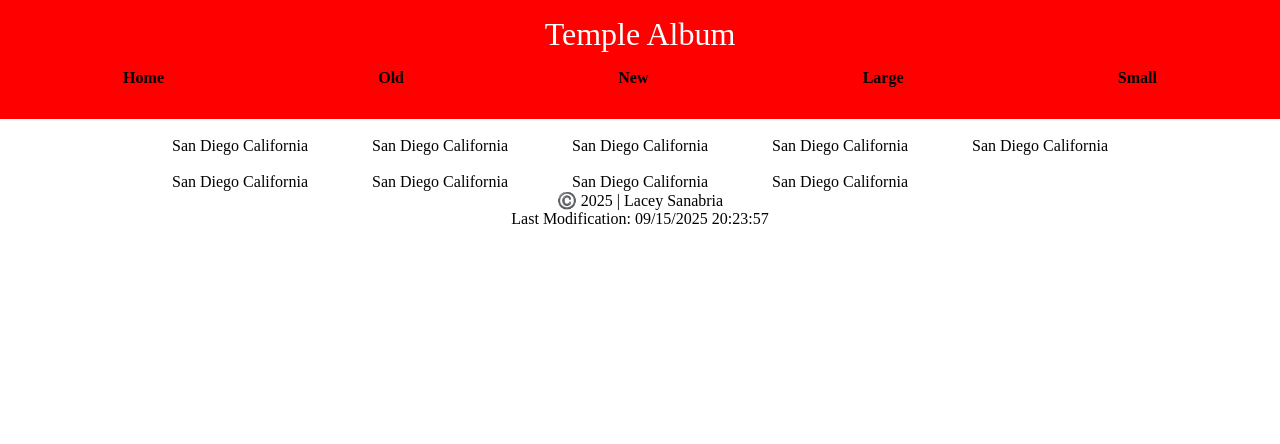
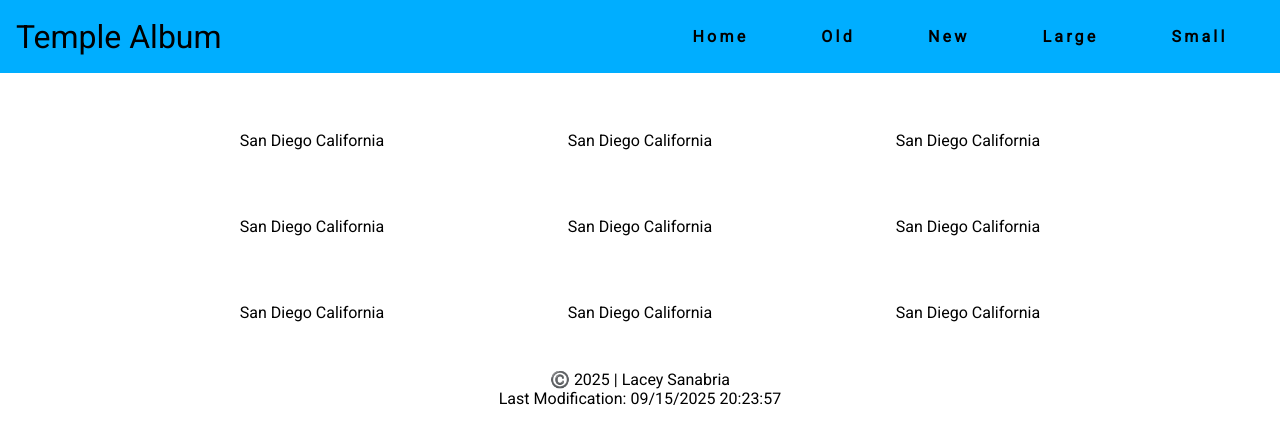
Before and after one commit to LaceySana/wdd131, a plain HTML site: page temples.html in a window 1280 px wide. Drawn offline with Linux system fonts and the light colour scheme.

Commit message:
temples css updated

```diff
--- a/scripts/temples.js
+++ b/scripts/temples.js
@@ -1,3 +1,5 @@
+// FOOTER
+
 const currentyear = document.querySelector("#currentYear");
 
 const today = new Date();
@@ -8,3 +10,14 @@ const lastmodified = document.querySelector("#lastModified");
 
 const modifDate = document.lastModified;
 lastmodified.innerHTML = `Last Modification: ${modifDate}`;
+
+
+// HAMBURGER MENU
+
+const hamButton = document.querySelector("#menu");
+const nav = document.querySelector("nav");
+
+hamButton.addEventListener("click", () => {
+    nav.classList.toggle("open");
+    hamButton.classList.toggle("open");
+});
--- a/styles/temples-large.css
+++ b/styles/temples-large.css
@@ -0,0 +1,18 @@
+@media (min-width: 40em) {
+    #menu {
+        display: none;
+    }
+
+    header {
+        grid-template-columns: 1fr 1fr;
+    }
+
+    nav {
+        flex-direction: row;
+        margin: 1rem;
+    }
+
+    nav a {
+        display: block;
+    }
+}
--- a/styles/temples.css
+++ b/styles/temples.css
@@ -1,8 +1,11 @@
 :root {
-    --primary-color: #f00;
+    --primary-color: rgb(0, 174, 255);
     --secondary-color: #fff;
     --accent-color-1: #f55;
     --accent-color-2: #000;
+    --border-thin: black solid thin;
+    --transparent-border-thin: transparent solid thin;
+    --sans-font: "Roboto", sans-serif;
 }
 
 * {
@@ -14,38 +17,54 @@
 body {
     background-color: var(--secondary-color);
     text-align: center;
+    font-family: var(--sans-font);
 }
 
 header {
     background-color: var(--primary-color);
-    color: var(--secondary-color);
-    padding: 1rem;
+    color: var(--accent-color-2);
+    position: fixed;
+    top: 0;
+    width: 100vw;
+    display: grid;
+    grid-template-columns: 2fr 0.5fr;
+    align-items: center;
 }
 
 header p {
+    width: fit-content;
     font-size: xx-large;
+    padding: 1rem;
+    text-align: left;
+    display: block;
 }
 
-header nav {
+nav {
     display: flex;
     flex: 1 1 auto;
     justify-content: space-around;
+    margin: 2rem 3rem 0.5rem 1rem;
+    flex-direction: column;
 }
 
 a {
+    display: none;
     text-decoration: none;
     color: var(--accent-color-2);
 }
 
 nav a {
-    padding: 1rem;
+    padding: 10px;
     font-weight: bold;
+    letter-spacing: 0.2em;
+    border: var(--transparent-border-thin);
 }
 
 nav a:hover {
     background-color: var(--accent-color-1);
     mask-image: radial-gradient(black 50%, transparent 100%);
-    border: black solid thin;
+    -webkit-mask-image: radial-gradient(black 50%, transparent 100%);
+    border: var(--border-thin);
 }
 
 main {
@@ -53,7 +72,48 @@ main {
     margin: 0 auto;
 }
 
+footer {
+    margin: 1rem;
+    border-top: var(--thin-border);
+}
+
+figure img {
+    max-width: 100%;
+    height: auto;
+}
+
+/* || CLASS SELECTORS */
+
+.open a {
+    display: block;
+}
+
+/* || ID SELECTORS */
+
+#menu {
+    font-size: 1.5rem;
+    font-weight: bold;
+    color: var(--accent-color-2);
+    border: none;
+    background: none;
+    position: absolute;
+    top: 15px;
+    right: 20px;
+}
+
+#menu::before {
+    content: "☰";
+}
+
+#menu.open::before {
+    content: "✖";
+}
+
 #photo-div {
     display: grid;
     grid-template-columns: repeat(auto-fit, minmax(200px, 1fr));
+    gap: 3rem;
+    padding: 2rem;
+    margin-top: 5rem;
+    justify-content: center
 }
--- a/temples.html
+++ b/temples.html
@@ -3,22 +3,26 @@
 <head>
     <meta charset="UTF-8">
     <meta name="viewport" content="width=device-width, initial-scale=1.0">
-    <title>Temple Photos</title>
+    <title>Temple Photo Album</title>
     <meta name="description" content="Dynamic temple photo album.">
     <meta name="author" content="Lacey Sanabria">
     <link rel="stylesheet" href="styles/temples.css">
     <link rel="stylesheet" href="styles/temples-large.css">
     <script src="scripts/temples.js" defer></script>
+    <link rel="preconnect" href="https://fonts.googleapis.com">
+<link rel="preconnect" href="https://fonts.gstatic.com" crossorigin>
+<link href="https://fonts.googleapis.com/css2?family=Roboto&display=swap" rel="stylesheet">
 </head>
 <body>
     <header>
         <p>Temple Album</p>
+        <button id="menu"></button>
         <nav>
-            <a href="">Home</a>
-            <a href="">Old</a>
-            <a href="">New</a>
-            <a href="">Large</a>
-            <a href="">Small</a>
+            <a href="#">Home</a>
+            <a href="#">Old</a>
+            <a href="#">New</a>
+            <a href="#">Large</a>
+            <a href="#">Small</a>
         </nav>
     </header>
     <main>
```
